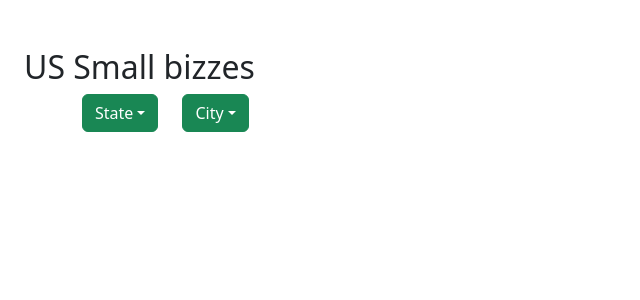
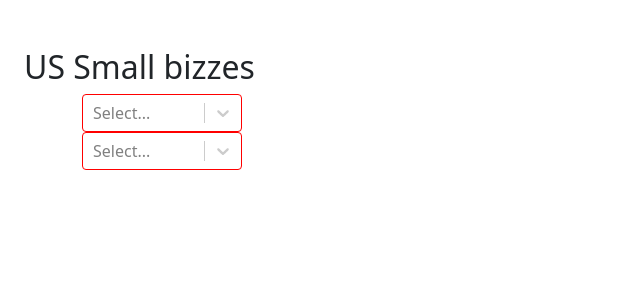
Before and after one commit to 5014NG3/uslocalcompany, a React (Create React App) app in the folder my-app/: page / in a window 1280 px wide. Shown: the top 300 px of the page, without its empty margins (0-640 px from the left). Built offline with nearby package versions, Linux system fonts and the light colour scheme.

Commit message:
eg - use select for state and city

```diff
--- a/my-app/package.json
+++ b/my-app/package.json
@@ -12,6 +12,7 @@
     "react-bootstrap": "^2.10.5",
     "react-dom": "^18.3.1",
     "react-scripts": "^5.0.1",
+    "react-select": "^5.8.2",
     "web-vitals": "^2.1.4"
   },
   "scripts": {
--- a/my-app/src/App.js
+++ b/my-app/src/App.js
@@ -1,7 +1,9 @@
 import React, { useEffect, useState } from "react";
 import "bootstrap/dist/css/bootstrap.min.css";
-import { Pagination, Dropdown, Container, Col, Row } from "react-bootstrap";
+import { Pagination, Container, Col, Row } from "react-bootstrap";
 import state_meta_data from "./data/sba_city_meta.json"
+import Select from 'react-select'
+
 
 
 
@@ -15,6 +17,68 @@ export default function App() {
     biz_count: 0
 
   });
+
+  let abbreviation_to_name = {
+    "AK": "Alaska",
+    "AL": "Alabama",
+    "AR": "Arkansas",
+    "AZ": "Arizona",
+    "CA": "California",
+    "CO": "Colorado",
+    "CT": "Connecticut",
+    "DE": "Delaware",
+    "FL": "Florida",
+    "GA": "Georgia",
+    "HI": "Hawaii",
+    "IA": "Iowa",
+    "ID": "Idaho",
+    "IL": "Illinois",
+    "IN": "Indiana",
+    "KS": "Kansas",
+    "KY": "Kentucky",
+    "LA": "Louisiana",
+    "MA": "Massachusetts",
+    "MD": "Maryland",
+    "ME": "Maine",
+    "MI": "Michigan",
+    "MN": "Minnesota",
+    "MO": "Missouri",
+    "MS": "Mississippi",
+    "MT": "Montana",
+    "NC": "North Carolina",
+    "ND": "North Dakota",
+    "NE": "Nebraska",
+    "NH": "New Hampshire",
+    "NJ": "New Jersey",
+    "NM": "New Mexico",
+    "NV": "Nevada",
+    "NY": "New York",
+    "OH": "Ohio",
+    "OK": "Oklahoma",
+    "OR": "Oregon",
+    "PA": "Pennsylvania",
+    "RI": "Rhode Island",
+    "SC": "South Carolina",
+    "SD": "South Dakota",
+    "TN": "Tennessee",
+    "TX": "Texas",
+    "UT": "Utah",
+    "VA": "Virginia",
+    "VT": "Vermont",
+    "WA": "Washington",
+    "WI": "Wisconsin",
+    "WV": "West Virginia",
+    "WY": "Wyoming",
+    "DC": "District of Columbia",
+    "AS": "American Samoa",
+    "GU": "Guam GU",
+    "MP": "Northern Mariana Islands",
+    "PR": "Puerto Rico PR",
+    "VI": "U.S. Virgin Islands",
+  }
+
+
+
 
   useEffect(() => {
     if (state.city !== "" && state.stateName !== "" && !isNaN(state.activePage) && state.activePage > 0) {
@@ -79,39 +143,44 @@ export default function App() {
     <div className="App">
       <h2 className="mt-5 px-4">US Small bizzes</h2>
 
+
       <Container>
+        <Row>
+          <Col>
+            <Select onChange = {(option) => handleStateChange(option.value)} styles={{
+              control: (base, state) => ({
+                ...base,
+                borderColor: state.isFocused ? 'grey' : 'red',
+                width: '20vh'
+              }),
+              menu: (base) => ({
+                ...base,
+                width: '20vh'
+              })
+            }}
+              options={Object.keys(state_meta_data).map(key => ({ value: key, label: abbreviation_to_name[key] }))} />
+          </Col>
+        </Row>
 
         <Row>
-
-          <Col xs="auto">
-            <Dropdown>
-              <Dropdown.Toggle variant="success" id="dropdown-basic">
-                State
-              </Dropdown.Toggle>
-
-              <Dropdown.Menu style={{ minWidth: '1vh', maxHeight: '25vh', overflowY: 'auto' }}>
-                {Object.keys(state_meta_data).map((key) => (
-                  <Dropdown.Item key={key} onClick={() => handleStateChange(key)}>{key}</Dropdown.Item>
-                ))}
-              </Dropdown.Menu>
-            </Dropdown>
+          <Col>
+            <Select onChange = {(option) => handleCityChange(option.value.city, option.value.business_count)} styles={{
+              control: (base, state) => ({
+                ...base,
+                borderColor: state.isFocused ? 'grey' : 'red',
+                width: '20vh'
+              }),
+              menu: (base) => ({
+                ...base,
+                width: '20vh'
+              })
+            }}
+              options={state_meta_data[state.stateName]?.map((item) => ({ value: item, label: item.city }))} />
           </Col>
+        </Row>
 
 
-          <Col xs="auto">
-            <Dropdown>
-              <Dropdown.Toggle variant="success" id="dropdown-basic">
-                City
-              </Dropdown.Toggle>
 
-              <Dropdown.Menu style={{ maxHeight: '25vh', overflowY: 'auto' }}>
-                {state_meta_data[state.stateName]?.map((item) => (
-                  <Dropdown.Item key={item.city} onClick={() => handleCityChange(item.city, item.business_count)}>{item.city}</Dropdown.Item>
-                ))}
-              </Dropdown.Menu>
-            </Dropdown>
-          </Col>
-        </Row>
 
 
       </Container>
@@ -132,7 +201,7 @@ export default function App() {
 
 
       <Pagination className="px-4">
-        {[...Array(Math.ceil(state.biz_count/10))].map((_, index) => {
+        {[...Array(Math.ceil(state.biz_count / 10))].map((_, index) => {
           const pageNumber = index + 1;
           return (
             <Pagination.Item
```
Also changed, not shown: 1 other file (tests, documents, lock files or other folders).
